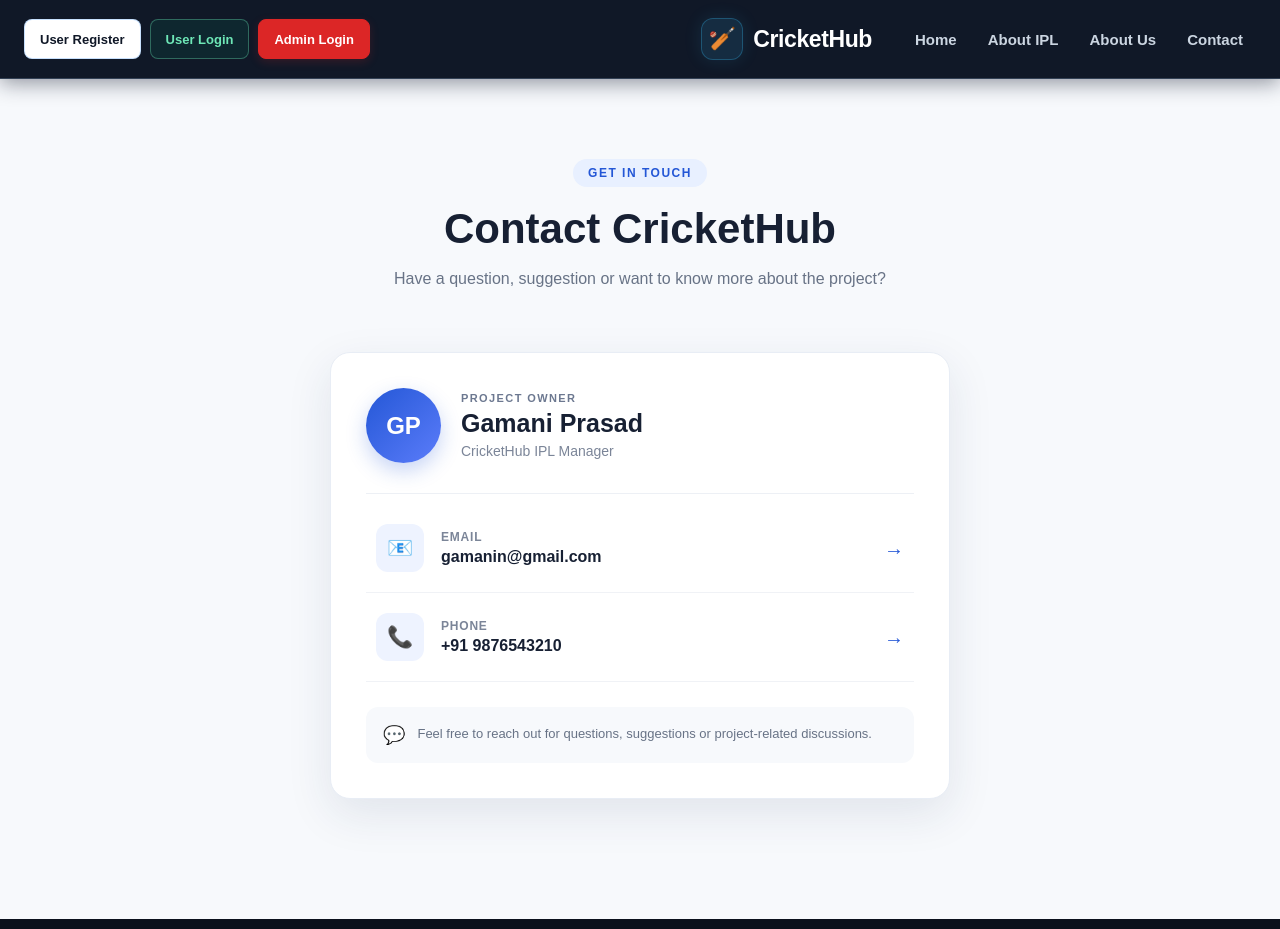
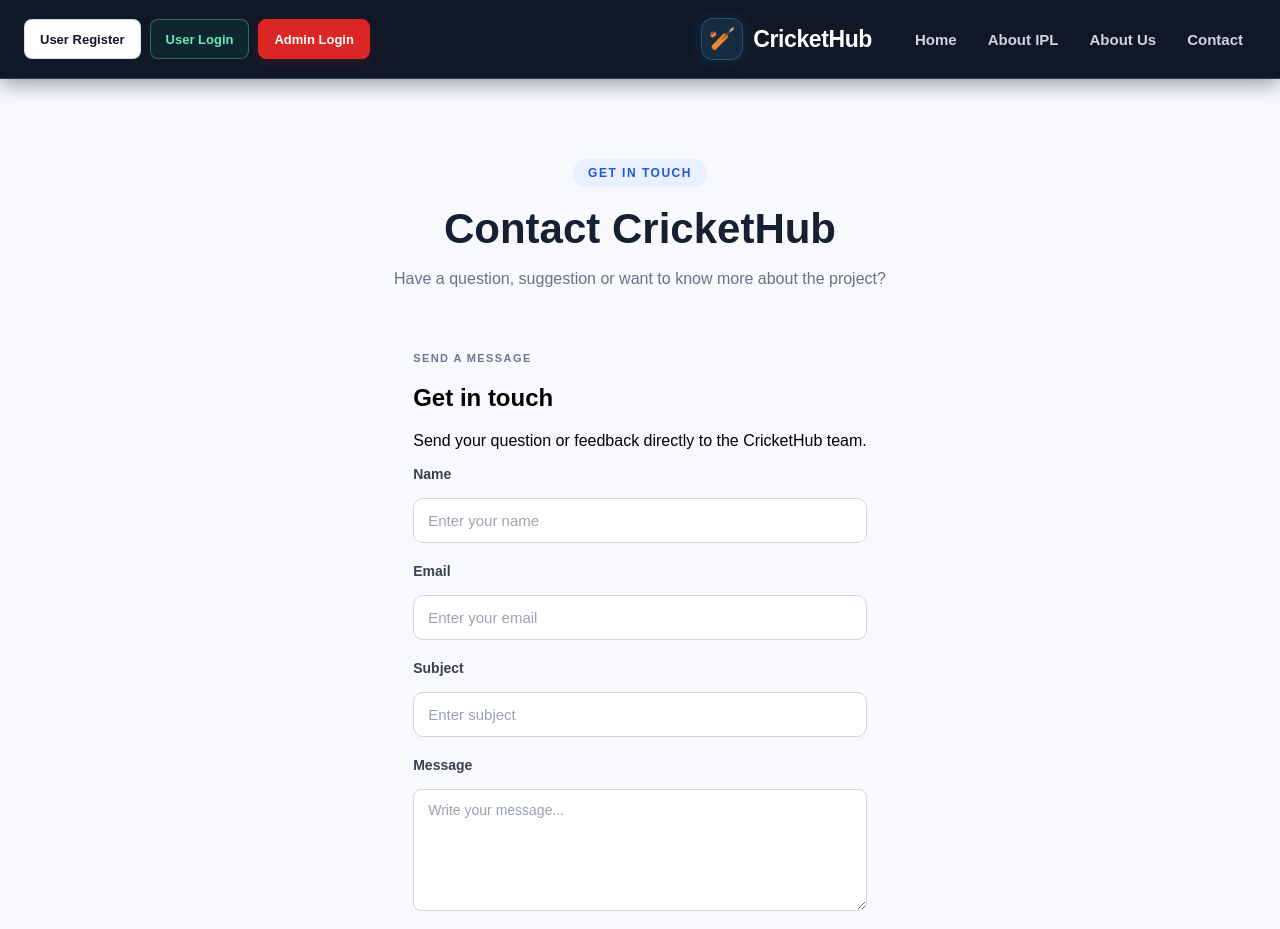
Before and after one commit to NGamaniprasad/Django_React_IPL, a React app in the folder frontend/: page /contact in a window 1280 px wide. Shown: the top 929 px of the page. Built offline with nearby package versions, Linux system fonts and the light colour scheme; the HTML template or start-up script is replaced by a standard one.

Commit message:
Update Contact.jsx

```diff
--- a/frontend/src/pages/public/Contact.jsx
+++ b/frontend/src/pages/public/Contact.jsx
@@ -1,15 +1,48 @@
+
+import { useState } from "react";
 import Navbar from "../../components/layout/Navbar";
 import Footer from "../../components/layout/Footer";
 import "./Contact.css";
 
 function Contact() {
+    const [status, setStatus] = useState("");
+
+    const handleSubmit = async (e) => {
+        e.preventDefault();
+
+        const form = e.target;
+        const formData = new FormData(form);
+
+        try {
+            const response = await fetch(
+                "https://formspree.io/f/xnpqjpyz",
+                {
+                    method: "POST",
+                    body: formData,
+                    headers: {
+                        Accept: "application/json",
+                    },
+                }
+            );
+
+            if (response.ok) {
+                setStatus("success");
+                form.reset();
+            } else {
+                setStatus("error");
+            }
+        } catch (error) {
+            setStatus("error");
+        }
+    };
+
     return (
         <>
             <Navbar />
 
             <main className="contact-page">
 
-                {/* ================= HEADER ================= */}
+                {/* HEADER */}
 
                 <section className="contact-hero">
 
@@ -29,110 +62,136 @@ function Contact() {
                 </section>
 
 
-                {/* ================= CONTACT CARD ================= */}
+                {/* CONTACT FORM */}
 
                 <section className="contact-section">
 
-                    <div className="contact-card">
+                    <div className="contact-form-card">
 
-                        <div className="contact-card-top">
+                        <div className="contact-form-header">
 
-                            <div className="contact-avatar">
-                                GP
-                            </div>
-
-                            <div>
                             <span className="contact-label">
-                                    PROJECT OWNER
+                                SEND A MESSAGE
                             </span>
 
                             <h2>
-                                    Gamani Prasad
+                                Get in touch
                             </h2>
 
                             <p>
-                                    CricketHub IPL Manager
+                                Send your question or feedback
+                                directly to the CricketHub team.
                             </p>
-                            </div>
 
                         </div>
 
 
-                        <div className="contact-divider"></div>
+                        <form onSubmit={handleSubmit}>
+
+                            {/* NAME */}
+
+                            <div className="form-group">
+
+                                <label htmlFor="name">
+                                    Name
+                                </label>
+
+                                <input
+                                    id="name"
+                                    type="text"
+                                    name="name"
+                                    placeholder="Enter your name"
+                                    required
+                                />
+
+                            </div>
 
 
                             {/* EMAIL */}
 
-                        <a
-                            href="mailto:gamanin@gmail.com"
-                            className="contact-item"
-                        >
+                            <div className="form-group">
 
-                            <div className="contact-icon">
-                                📧
-                            </div>
+                                <label htmlFor="email">
+                                    Email
+                                </label>
 
-                            <div className="contact-details">
-
-                                <span>
-                                    Email
-                                </span>
-
-                                <strong>
-                                    gamanin@gmail.com
-                                </strong>
+                                <input
+                                    id="email"
+                                    type="email"
+                                    name="email"
+                                    placeholder="Enter your email"
+                                    required
+                                />
 
                             </div>
 
-                            <span className="contact-arrow">
-                                →
-                            </span>
 
-                        </a>
+                            {/* SUBJECT */}
 
+                            <div className="form-group">
 
-                        {/* PHONE */}
+                                <label htmlFor="subject">
+                                    Subject
+                                </label>
 
-                        <a
-                            href="tel:9876543210"
-                            className="contact-item"
-                        >
-
-                            <div className="contact-icon">
-                                📞
-                            </div>
-
-                            <div className="contact-details">
-
-                                <span>
-                                    Phone
-                                </span>
-
-                                <strong>
-                                    +91 9876543210
-                                </strong>
+                                <input
+                                    id="subject"
+                                    type="text"
+                                    name="subject"
+                                    placeholder="Enter subject"
+                                    required
+                                />
 
                             </div>
 
-                            <span className="contact-arrow">
-                                →
-                            </span>
 
-                        </a>
+                            {/* MESSAGE */}
+
+                            <div className="form-group">
+
+                                <label htmlFor="message">
+                                    Message
+                                </label>
+
+                                <textarea
+                                    id="message"
+                                    name="message"
+                                    rows="6"
+                                    placeholder="Write your message..."
+                                    required
+                                />
+
+                            </div>
 
 
-                        <div className="contact-note">
+                            {/* SUBMIT */}
 
-                            <span>
-                                💬
-                            </span>
+                            <button
+                                type="submit"
+                                className="contact-submit-btn"
+                            >
+                                Send Message
+                            </button>
 
-                            <p>
-                                Feel free to reach out for questions,
-                                suggestions or project-related discussions.
-                            </p>
 
+                            {/* SUCCESS */}
+
+                            {status === "success" && (
+                                <div className="contact-success">
+                                    ✓ Message sent successfully!
                                 </div>
+                            )}
+
+
+                            {/* ERROR */}
+
+                            {status === "error" && (
+                                <div className="contact-error">
+                                    ✕ Something went wrong. Please try again.
+                                </div>
+                            )}
+
+                        </form>
 
                     </div>
 
```
Lines whose indentation alone changed are shown as unchanged.
